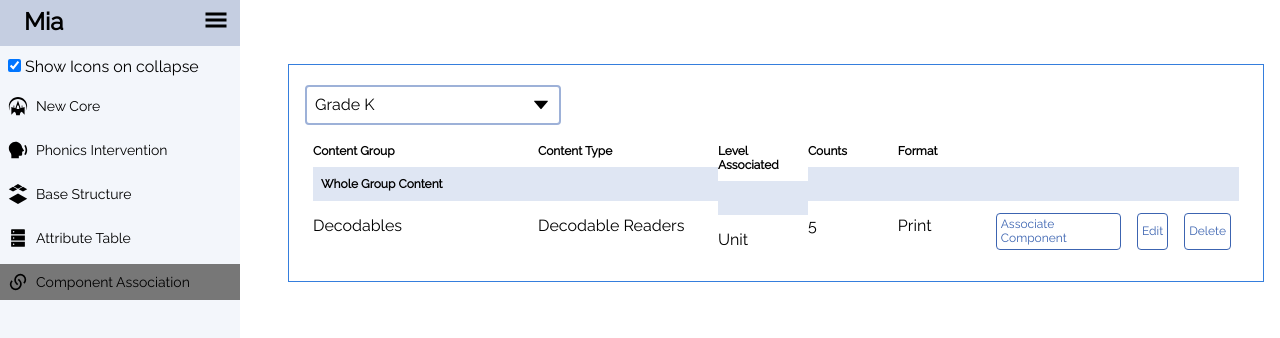
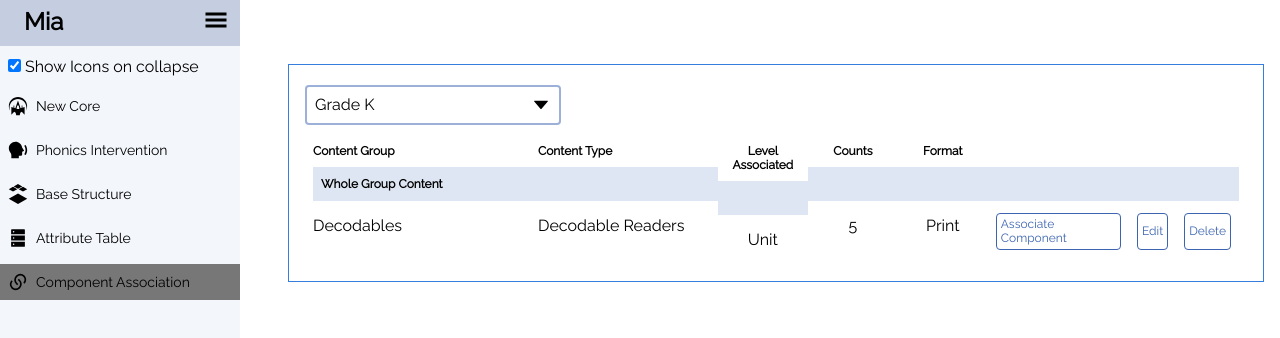
Before and after one commit to aravindgovindan/mia-program-platform, a React (Create React App) app: page /ComponentAssociation in a window 1280 px wide. Shown: the top 338 px of the page. Built offline with nearby package versions, Linux system fonts and the light colour scheme.

Commit message:
style adjustments

```diff
--- a/src/pages/ComponentAssociation.js
+++ b/src/pages/ComponentAssociation.js
@@ -22,19 +22,19 @@ function ComponentAssociation() {
             <div className="pv2">Decodable Readers</div>
           </div>
           <div className="w-10 flex flex-column">
-            <div className="b f7 pv2">Level Associated</div>
+            <div className="b f7 pv2 tc">Level Associated</div>
             <div className="pa2 bg-accent-light f7 lh-copy accent-light mb2">&nbsp;</div>
-            <div className="pv2">Unit</div>
+            <div className="pv2 tc">Unit</div>
           </div>
           <div className="w-10 flex flex-column">
-            <div className="b f7 pv2">Counts</div>
+            <div className="b f7 pv2 tc">Counts</div>
             <div className="pa2 bg-accent-light f7 lh-copy accent-light mb2">&nbsp;</div>
-            <div className="pv2">5</div>
+            <div className="pv2 tc">5</div>
           </div>
           <div className="w-10 flex flex-column">
-            <div className="b f7 pv2">Format</div>
+            <div className="b f7 pv2 tc">Format</div>
             <div className="pa2 bg-accent-light f7 lh-copy accent-light mb2">&nbsp;</div>
-            <div className="pv2">Print</div>
+            <div className="pv2 tc">Print</div>
           </div>
           <div className="flex-grow flex flex-column">
             <div className="b f7 pv2">&nbsp;</div>
```
